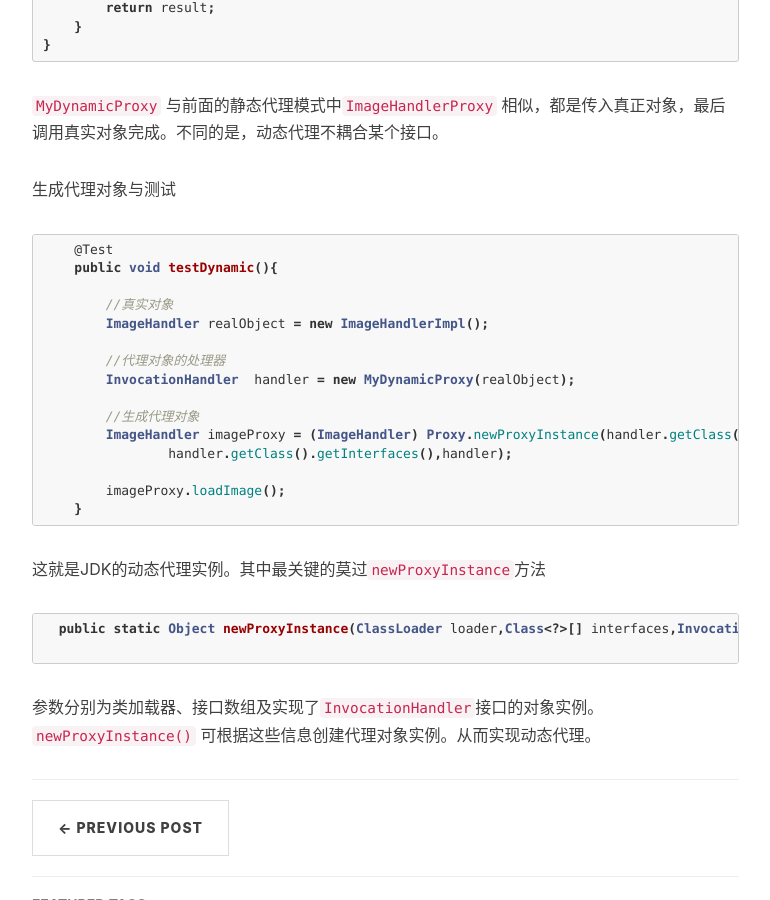
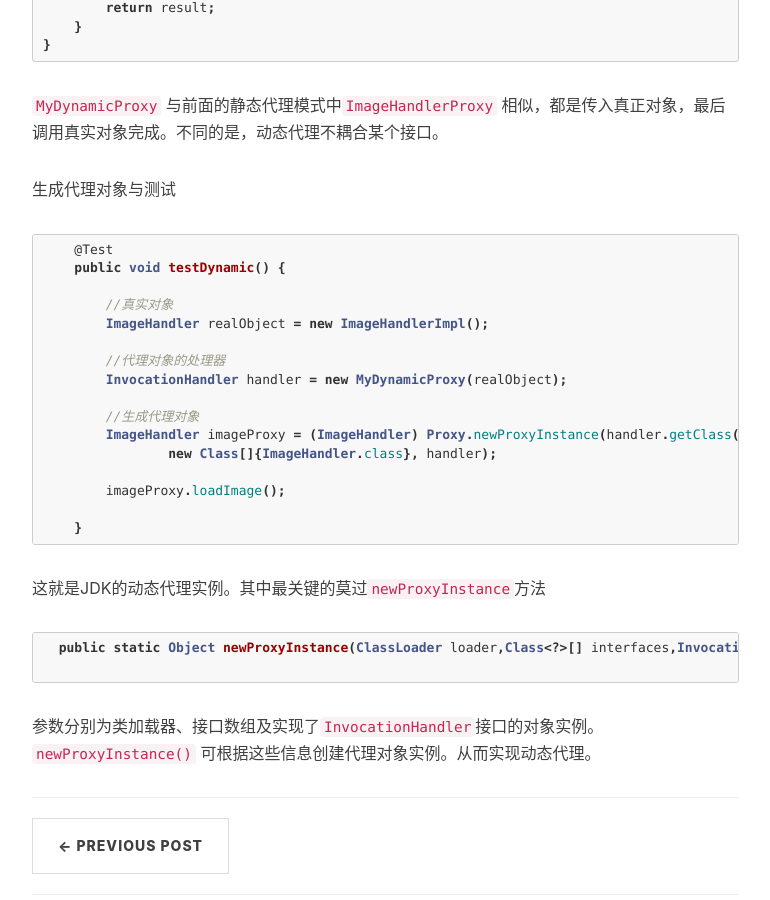
Before and after one commit to wangtonghe/wangtonghe.github.io, a Jekyll site: the page built from _posts/2017-05-24-java代理模式.md, in a window 1280 px wide and 900 px high, scrolled down 3701 px. Shown: the whole window, without its empty margins (233-1003 px from the left). Built offline with Jekyll 4.4.1, drawn with Linux system fonts in a browser that asks for light colours; nearby versions of some CDN libraries; comment, search, counter and statistics services are not loaded.

Commit message:
uodate java proxy

````diff
--- a/_posts/2017-05-24-java代理模式.md
+++ b/_posts/2017-05-24-java代理模式.md
@@ -145,19 +145,20 @@ public class MyDynamicProxy implements InvocationHandler {
 
 ```java
     @Test
-    public void testDynamic(){
+    public void testDynamic() {
 
         //真实对象
         ImageHandler realObject = new ImageHandlerImpl();
 
         //代理对象的处理器
-        InvocationHandler  handler = new MyDynamicProxy(realObject);
+        InvocationHandler handler = new MyDynamicProxy(realObject);
 
         //生成代理对象
         ImageHandler imageProxy = (ImageHandler) Proxy.newProxyInstance(handler.getClass().getClassLoader(),
-                handler.getClass().getInterfaces(),handler);
+                new Class[]{ImageHandler.class}, handler);
 
         imageProxy.loadImage();
+
     }
 ```
 这就是JDK的动态代理实例。其中最关键的莫过`newProxyInstance`方法
````
